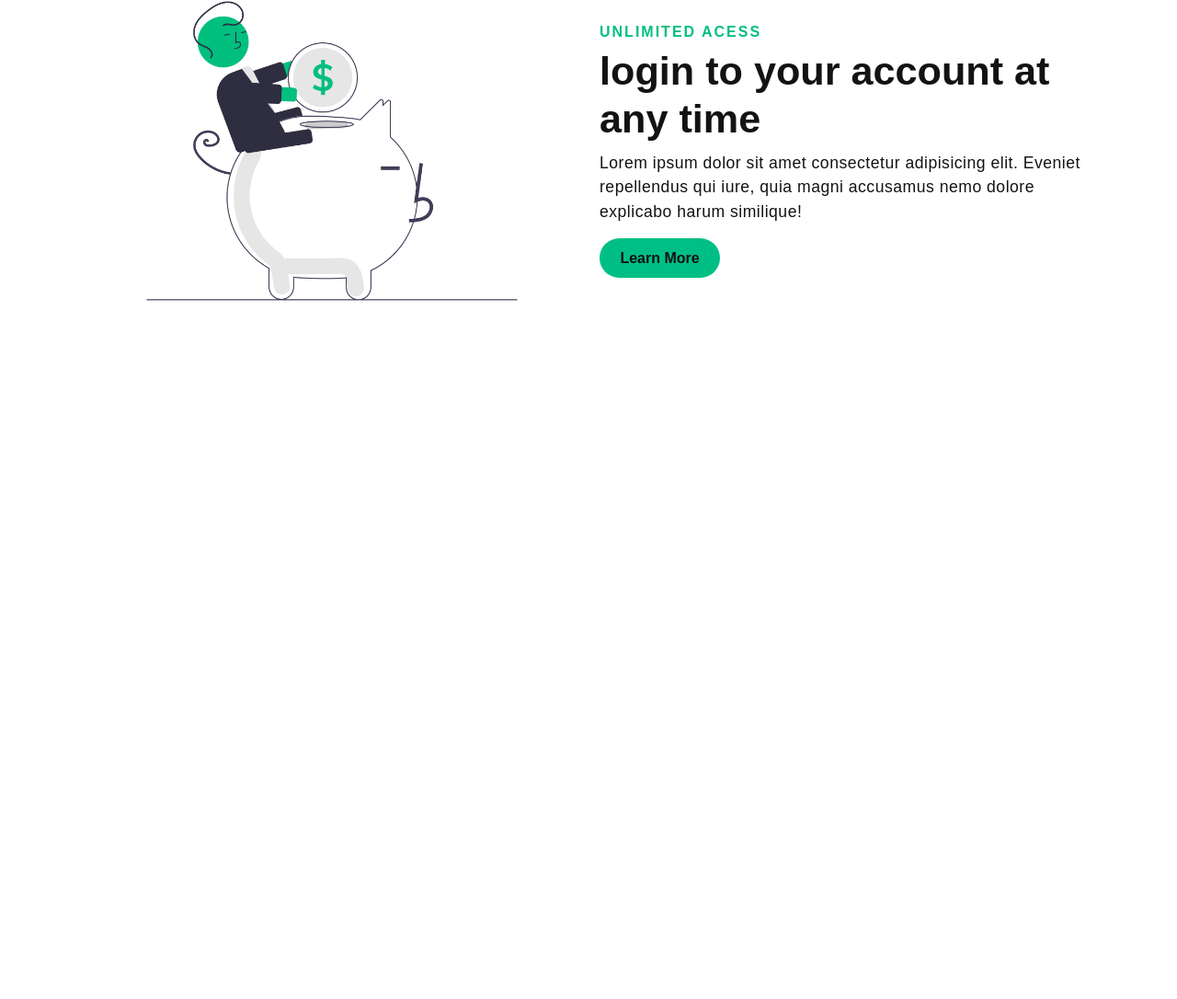
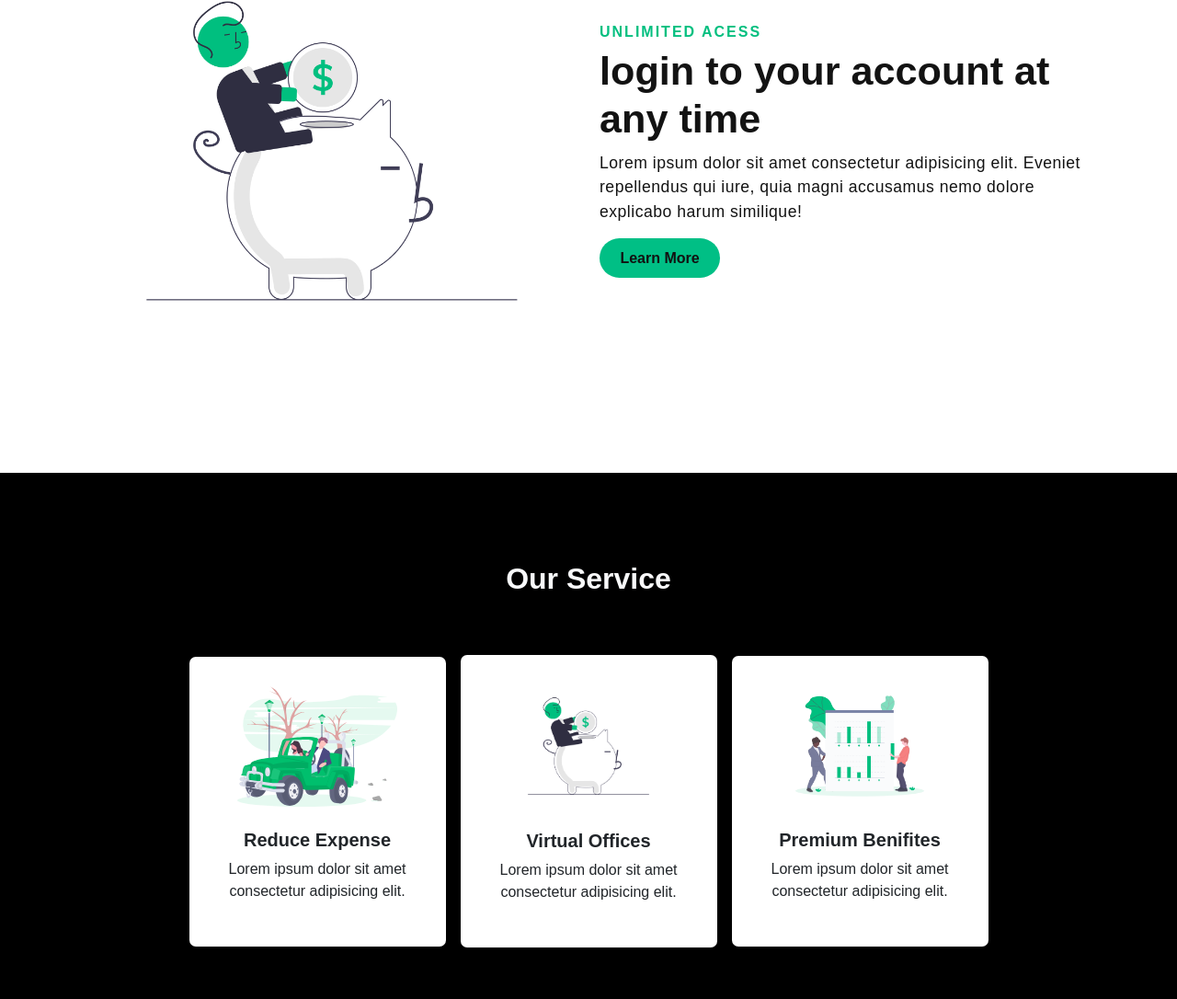
Before and after one commit to yaseen-kc/dolla-banking, a plain HTML site: page index.html in a window 1280 px wide. Shown: the part 1678-2764 px from the top of the page at 92% size. Before the commit the page ends 2192 px from the top, so only its background shows below. Drawn offline with nearby package versions, Linux system fonts and the light colour scheme.

Commit message:
Service Section

```diff
--- a/index.html
+++ b/index.html
@@ -95,7 +95,32 @@
         </div>
     </section>
     <!-- Dicovery-End -->
-
+    <!-- Service-Start -->
+    <section class="service py-5">
+        <div class="col mx-auto align-items-center">
+            <div class="heading text-center pt-5">
+                <h2 class="fw-bold pb-5 text-light">Our Service</h2>
+            </div>
+            <div class="row mx-auto justify-content-center align-items-center text-center container">
+                <div class="one col-lg-3 col-md-3 col-12 w-25 m-2">
+                    <img class="img-fluid w-75" src="./assets/1.svg" alt="">
+                    <h5 class="fw-bold pt-4">Reduce Expense</h5>
+                    <p>Lorem ipsum dolor sit amet consectetur adipisicing elit.</p>
+                </div>
+                <div class="one col-lg-3 col-md-3 col-12 w-25 m-2">
+                    <img class="img-fluid w-75" src="./assets/2.png" alt="">
+                    <h5 class="fw-bold pt-4">Virtual Offices</h5>
+                    <p>Lorem ipsum dolor sit amet consectetur adipisicing elit.</p>
+                </div>
+                <div class="one col-lg-3 col-md-3 col-12 w-25 m-2">
+                    <img class="img-fluid w-75" src="./assets/3.png" alt="">
+                    <h5 class="fw-bold pt-4">Premium Benifites</h5>
+                    <p>Lorem ipsum dolor sit amet consectetur adipisicing elit.</p>
+                </div>
+            </div>
+        </div>
+    </section>
+    <!-- Service-End -->
     <script src="https://cdn.jsdelivr.net/npm/bootstrap@5.3.2/dist/js/bootstrap.bundle.min.js"
         integrity="sha384-C6RzsynM9kWDrMNeT87bh95OGNyZPhcTNXj1NW7RuBCsyN/o0jlpcV8Qyq46cDfL"
         crossorigin="anonymous"></script>
--- a/style.css
+++ b/style.css
@@ -6,6 +6,7 @@
     box-sizing: border-box;
     font-family: Popins, sans-serif;
 }
+
 /* Navabar-Start */
 .navbar {
     background: #131313;
@@ -81,6 +82,7 @@
 .mid .hero a:hover {
     background-color: #fff;
 }
+
 /* Video-End */
 
 /* About-Start */
@@ -125,6 +127,7 @@
     text-decoration: none;
     color: #111;
 }
+
 /* About-End */
 
 /* Discover-Start */
@@ -168,4 +171,23 @@
     text-decoration: none;
     color: #111;
 }
+
 /* Dicover-End */
+
+
+/* Service-Start */
+
+.service {
+    background-color: #000;
+}
+
+.service .one {
+    background-color: #fff;
+    display: flex;
+    flex-direction: column;
+    justify-content: center;
+    align-items: center;
+    text-align: center;
+    padding: 2rem 1.5rem;
+    border-radius: 7px;
+}
```
Also changed, not shown: assets/2.svg (deleted).
